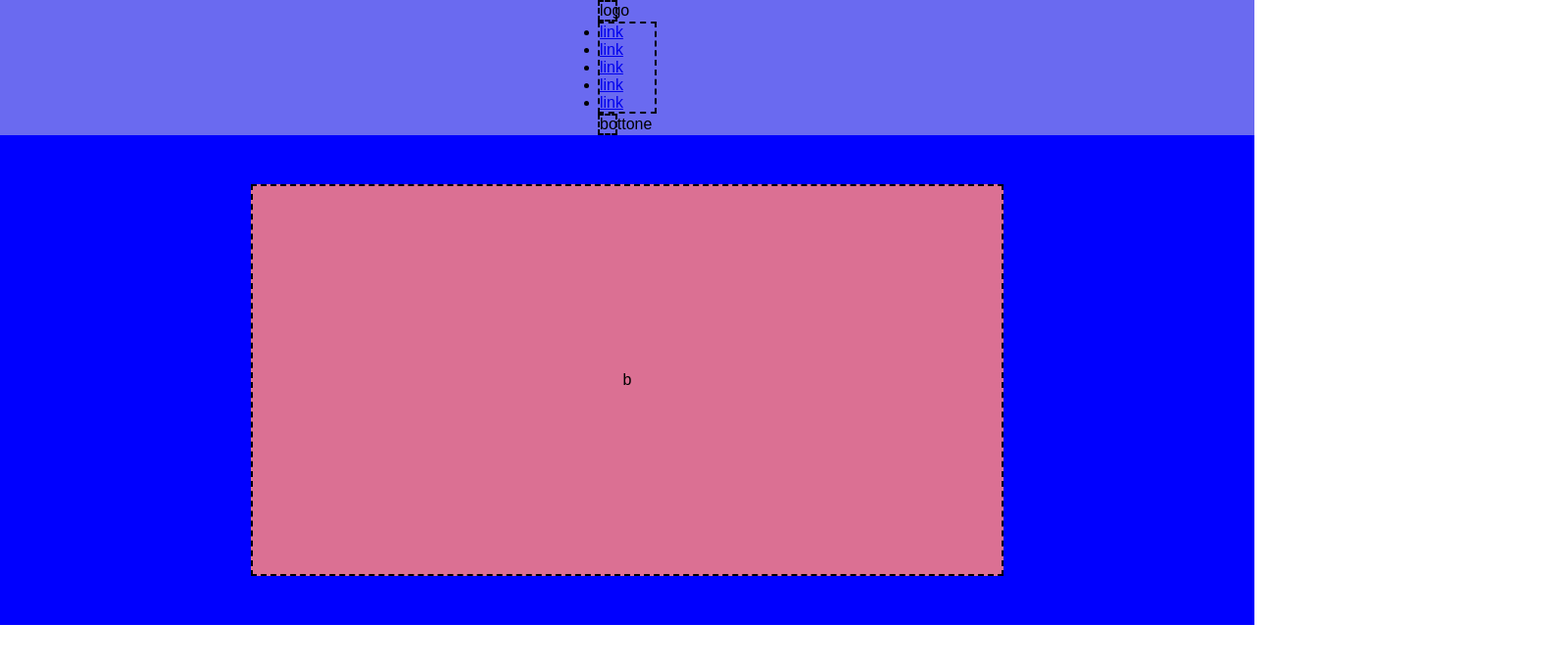
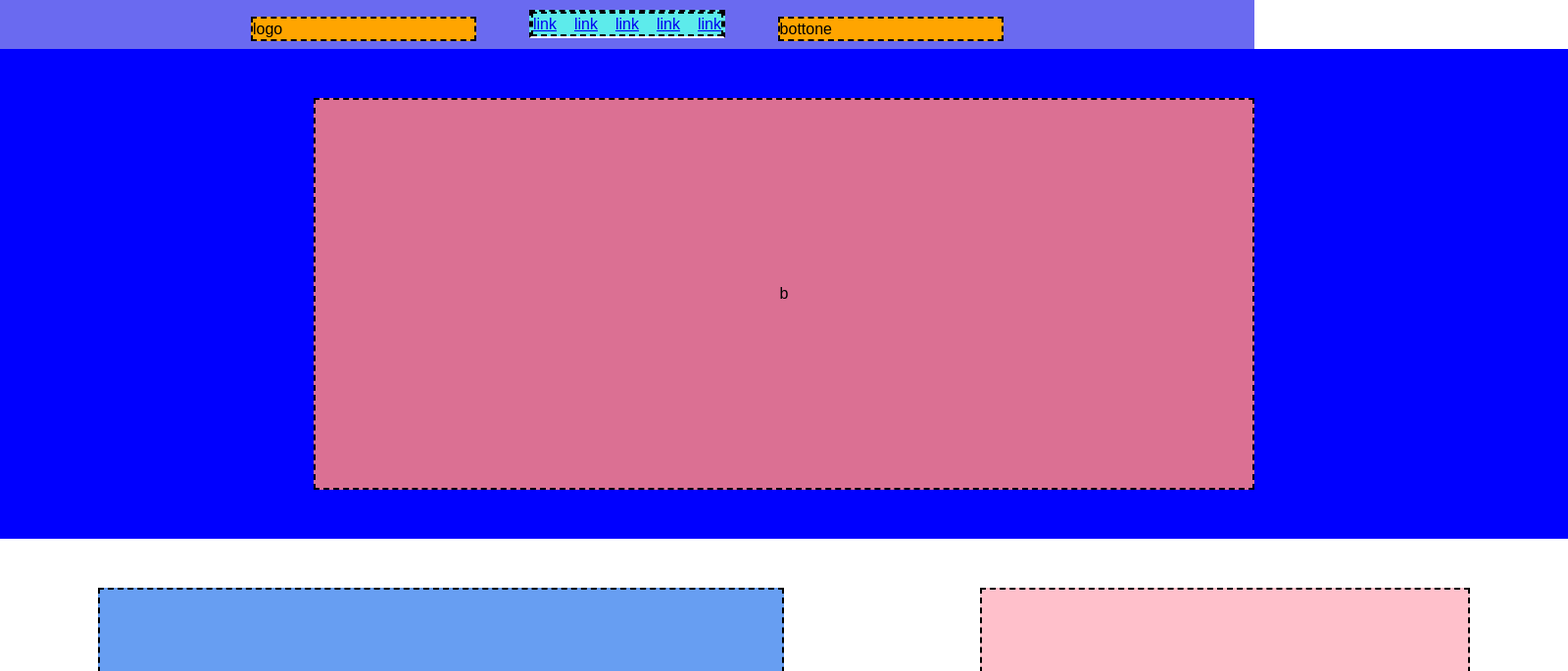
Before and after one commit to ElenaRuscitto/htmlcss-struttura-discord, a plain HTML site: page index.html in a window 1280 px wide. Shown: the top 685 px of the page at 98% size, 1600 px wide, since content can reach past the window. Drawn offline with Linux system fonts and the light colour scheme.

Commit message:
[lavori in corso]

```diff
--- a/css/main.css
+++ b/css/main.css
@@ -6,55 +6,69 @@
 
 body {
   font-family: Arial, Helvetica, sans-serif;
+  margin: 0 auto;
 }
 
 header{
   background-color: rgb(106, 106, 240);
+  height: 50px;
+}
+
+.conteiner-header {
+  margin: 0 auto;
+  width: 60%;
   display: flex;
   align-items: center;
-  justify-content: space-around;
-  flex-direction: column;
+  justify-content: space-between;
 }
 
-nav{
+nav {
   width: 60%;
 }
 
-.logo-img .elenco .bottom{
+.logo-img, .elenco, .bottom{
   background-color: orange;
   border: 2px dashed black;
-  justify-content: center;
-  align-self: center;
-  display: flex;
+  margin-top: 10px;
 }
 
 .logo-img{
   border: 2px dashed black;
   display: flex;
   text-align: left;
-  width: 20px;
+  align-items: center;
+  width: 30%;
+  height: 25px;
+  margin-top: 10px;
 }
 
-.elenco{
+.elenco ul {
   border: 2px dashed black;
   list-style: none;
   display: flex;
   text-align: center;
-  width: 60px;
+  align-items: center;
+  justify-content: space-between;
+  width: 100%;
+  height: 25px;
 }
 
 .bottom{
   border: 2px dashed black;
   display: flex;
+  align-items: center;
   text-align: right;
-  width: 20px;
+  width: 30%;
+  height: 25px;
 }
 
 
 
 .conteiner{
   height: 500px;
+  width: 1600px;
   display: flex;
+  margin: 0 auto;
 }
 
 .jumbotron {
@@ -77,6 +91,7 @@ nav{
 
 .bianco {
   background-color: white;
+
 }
 
 .grigio {
@@ -93,10 +108,12 @@ nav{
   background-color: rgb(40, 41, 41);
 }
 
+
+
 .immagine {
   background-color: rgb(103, 158, 242);
   border: 2px dashed black;
-  width: 50%;
+  width: 700px;
   height: 80%;
   margin: 0 auto;
   display: flex;
@@ -108,7 +125,7 @@ nav{
 .testo {
   background-color: pink;
   border: 2px dashed black;
-  width: 30%;
+  width: 500px;
   height: 80%;
   margin: 0 auto;
   display: flex;
@@ -130,6 +147,30 @@ nav{
 }
 
 
+
 .pink {
+  background-color: rgb(238, 109, 131);
+  border: 2px dashed black;
+  margin: 10px auto;
+  width: 300px;
+  height: 80%;
+  display: flex;
+  justify-content: center;
+  align-items: center;
 
 }
+
+.elenco {
+  background-color: rgb(93, 235, 235);
+  border: 2px dashed black;
+  margin: 10px auto;
+  width: 200px;
+  height: 80%;
+  display: flex;
+  justify-content: center;
+  align-items: center;
+
+
+  border-bottom: 2px solid white;
+
+}
--- a/index.html
+++ b/index.html
@@ -10,9 +10,9 @@
 <body>
   <header>
 
-    <div class="logo debug">
-      <div class="logo-img debug">logo</div>
-      <nav class="elenco debug">
+    <div class="conteiner-header">
+      <div class="logo-img">logo</div>
+      <nav class="elenco">
         <ul>
           <li>
             <a href="#">link</a>
@@ -31,7 +31,7 @@
           </li>
         </ul>
       </nav>
-      <div class="bottom debug">bottone</div>
+      <div class="bottom">bottone</div>
     </div>
 
   </header>
@@ -81,11 +81,15 @@
  <footer>
   <section class="conteiner grigio-scuro">
     <div class="pink">il tuo posto per parlare</div>
+    <div class="elenco"></div>
+    <div class="elenco"></div>
+    <div class="elenco"></div>
+    <div class="elenco"></div>
 
 
   </section>
 
-  <section class="conteiner finale"></section>
+  <section class="conteiner grigio-scuro finale"></section>
  </footer>
 
 
```
